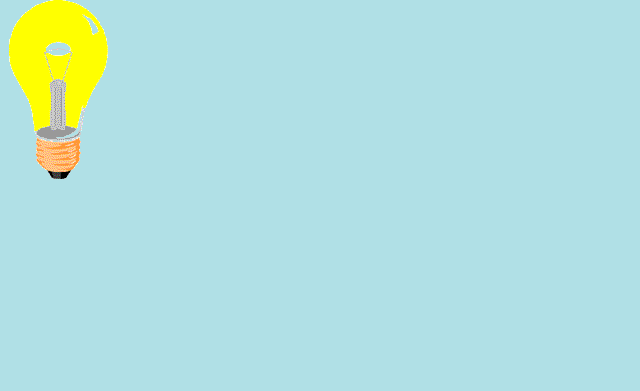
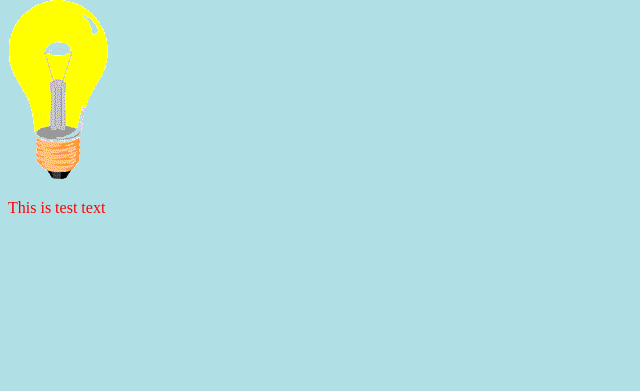
Before and after one commit to ctanseco/first-html-project, a Flask app: page / in a window 1280 px wide. Shown: the part 355-746 px from the top of the page, without its empty margins (0-640 px from the left). Run offline with Flask 2, Linux system fonts and the light colour scheme.

Commit message:
updated index.html for test key

```diff
--- a/templates/index.html
+++ b/templates/index.html
@@ -24,5 +24,7 @@
     <br>
     <img id="myImage" src="/static/pic_bulbon.gif" style="width:100px" alt="Picture of lightbulb">
 
+    <p>This is test text</p>
+
 </body>
 </html>
```
